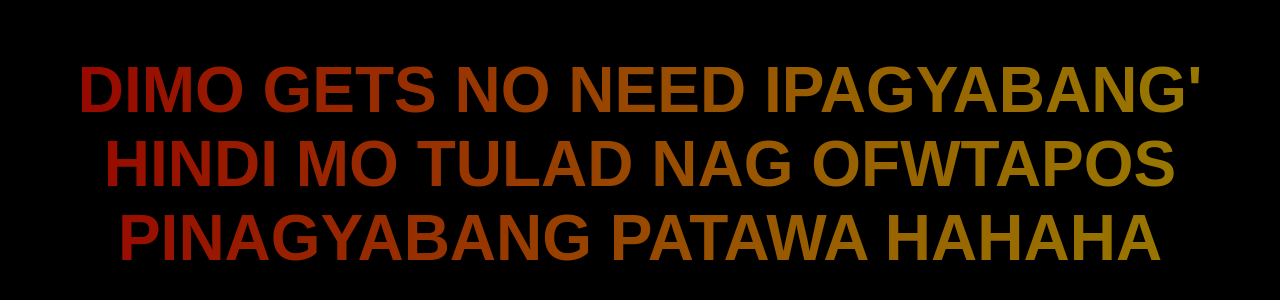
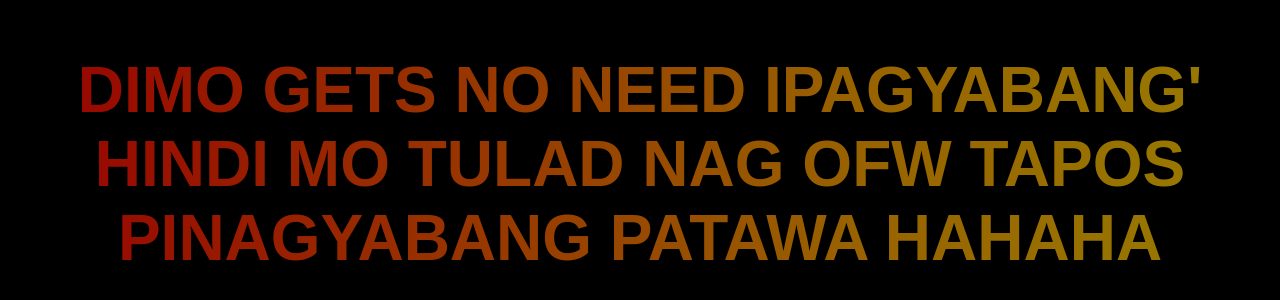
Before and after one commit to venusofstar/Example, a plain HTML site: page index.html in a window 1280 px wide. Shown: the part 236-536 px from the top of the page. Drawn offline with Linux system fonts and the light colour scheme.

Commit message:
Update index.html

```diff
--- a/index.html
+++ b/index.html
@@ -48,6 +48,6 @@
 
 
 <body>
-  <div class="text">DIMO GETS NO NEED IPAGYABANG' HINDI MO TULAD NAG OFWTAPOS PINAGYABANG PATAWA HAHAHA</div>
+  <div class="text">DIMO GETS NO NEED IPAGYABANG' HINDI MO TULAD NAG OFW TAPOS PINAGYABANG PATAWA HAHAHA</div>
 </body>
 </html>
```
